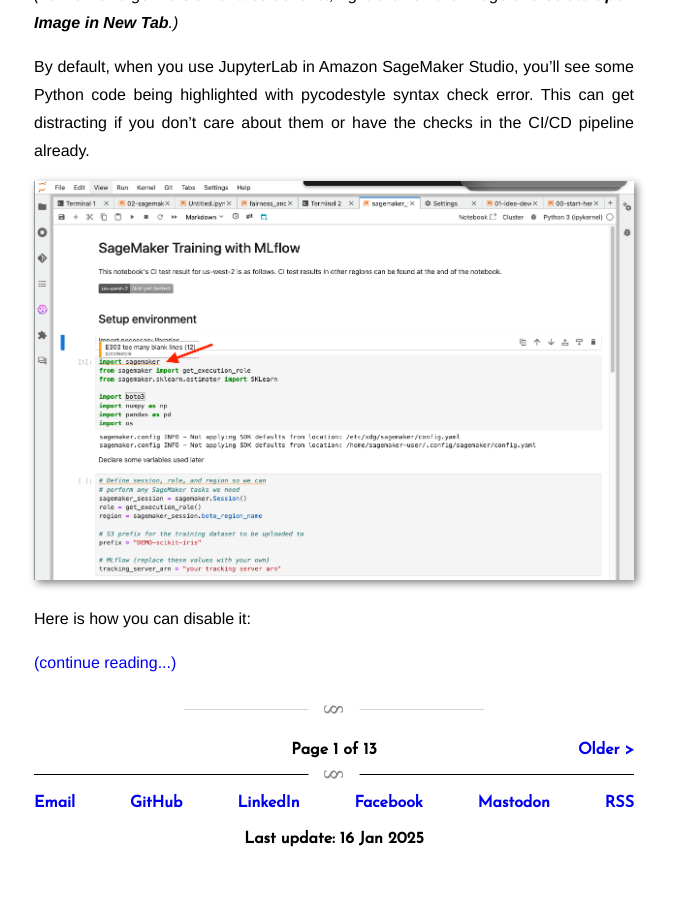
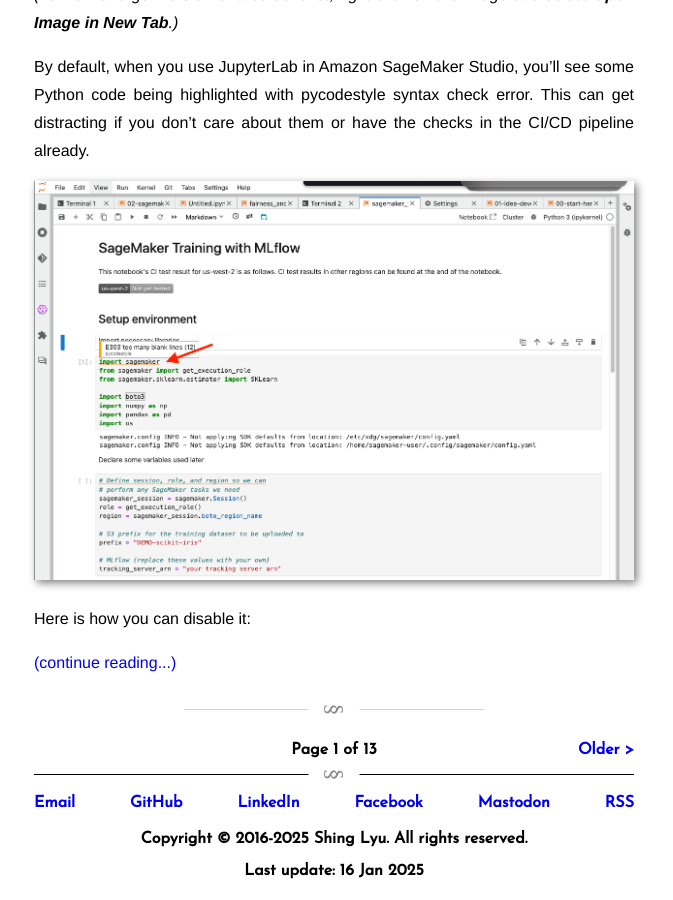
Before and after one commit to shinglyu/shinglyu.github.io, a Jekyll site: the page built from index.html, in a window 1280 px wide and 900 px high, scrolled down 2746 px. Shown: the whole window, without its empty margins (306-979 px from the left). Built offline with Jekyll 4.4.1, drawn with Linux system fonts in a browser that asks for light colours; the list of posts is cut into pages by our own code; before the commit the page ends 3614 px from its top, so only the background shows below that.

Commit message:
Added copyright notice

```diff
--- a/_layouts/default.html
+++ b/_layouts/default.html
@@ -67,6 +67,9 @@
         <a href="/feed.xml">RSS</a>
       </li>
       </ul>
+      <footer>
+          <p>Copyright &copy; 2016-{{ "now" | date: "%Y" }} Shing Lyu. All rights reserved.</p>
+      </footer>
       <p>Last update: {{site.time | date_to_string}}</p>
     </footer>
     <!-- Chatra {literal} -->
```
